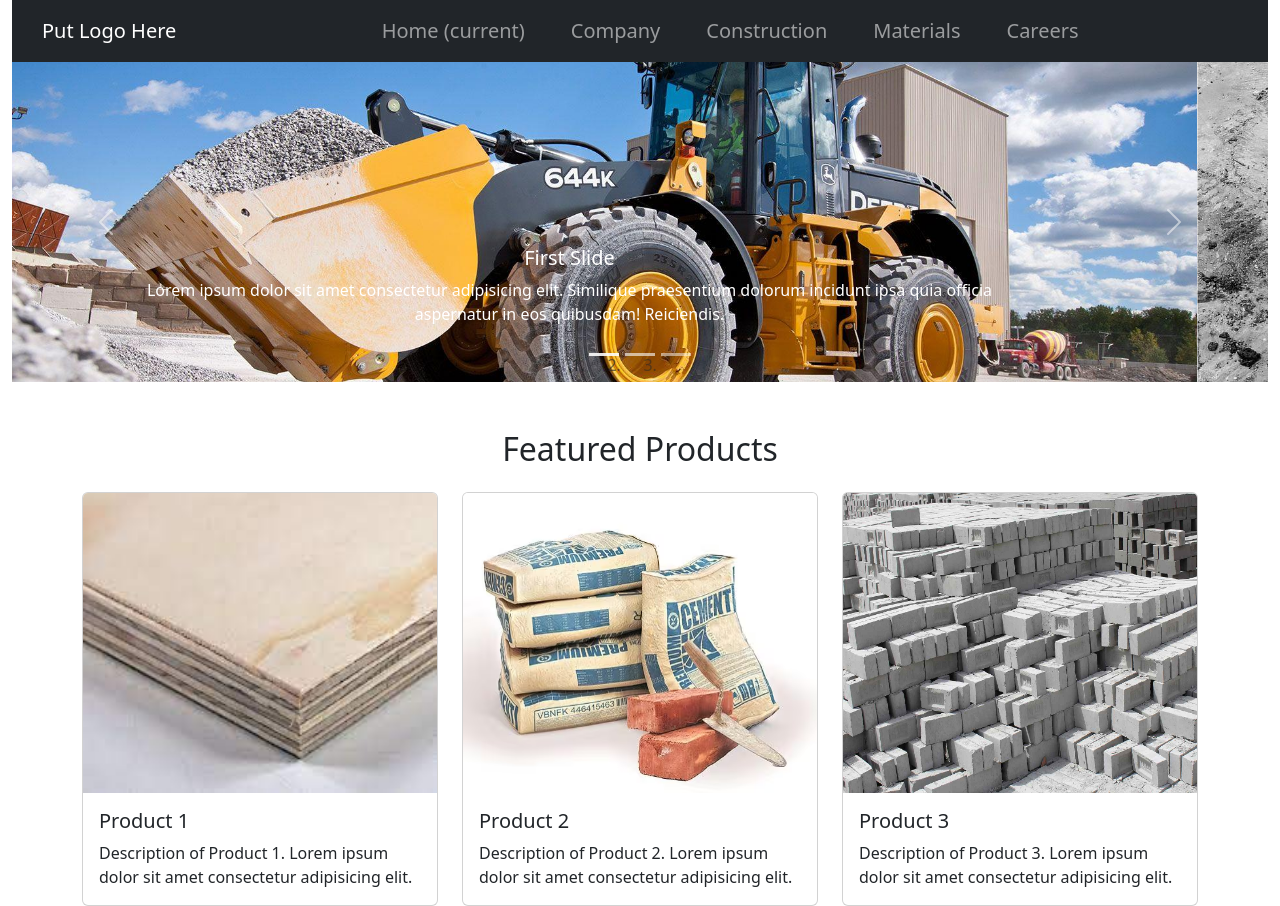
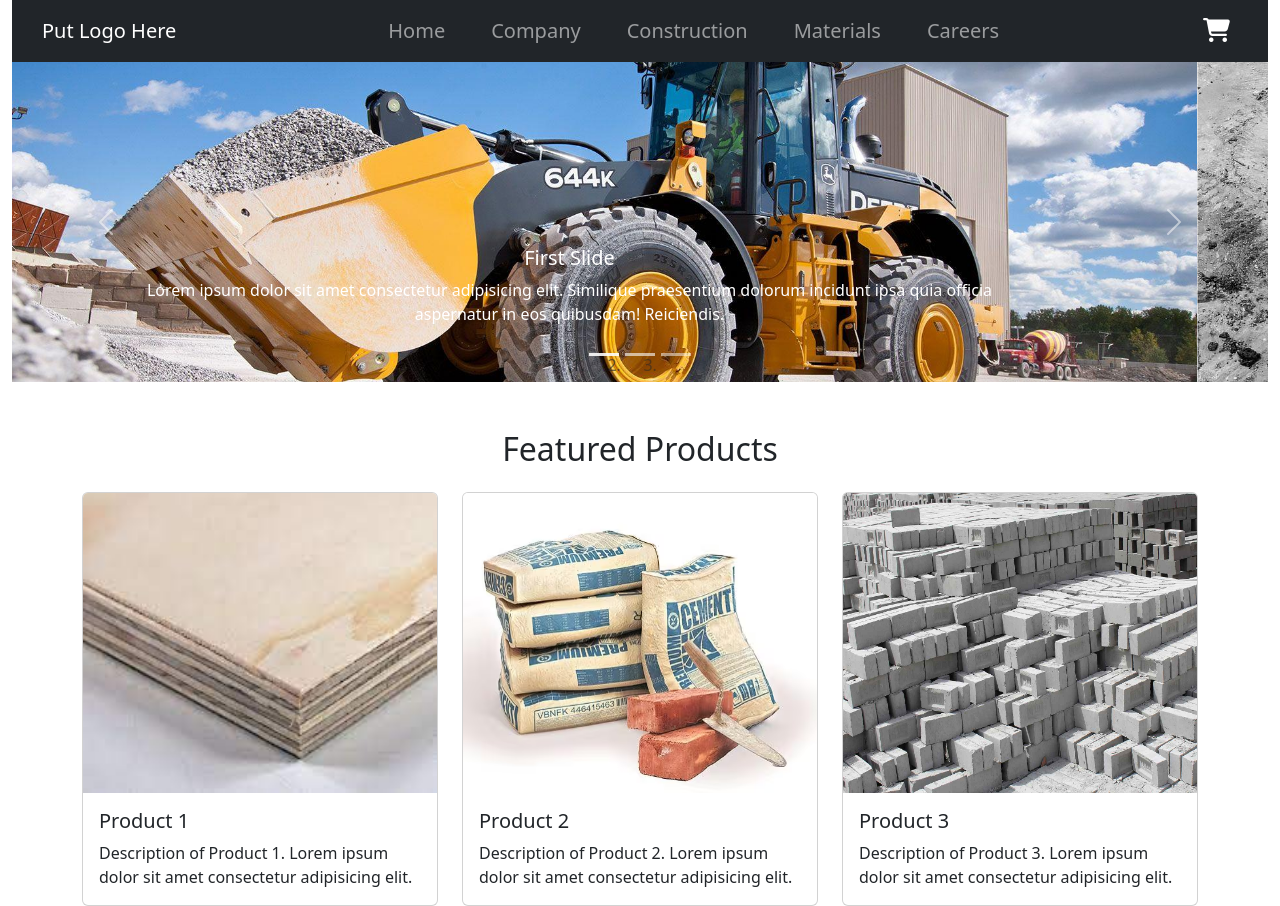
Before and after one commit to deonrtan/Construction_Website, a plain HTML site: page index.html in a window 1280 px wide. Drawn offline with nearby package versions, Linux system fonts and the light colour scheme.

Commit message:
shopping cart

```diff
--- a/index.html
+++ b/index.html
@@ -12,6 +12,10 @@
 
     <!-- Your Custom Stylesheet -->
     <link href="style.css" rel="stylesheet">
+
+    <!-- Font Awesome -->
+    <script src="https://kit.fontawesome.com/ccce52fe78.js" crossorigin="anonymous"></script>
+
 </head>
 
 <body>
@@ -19,7 +23,7 @@
     <!-- Nav Bar -->
     <div class="container-fluid">
         <nav class="navbar navbar-expand-lg navbar-dark bg-dark">
-            <a class="navbar-brand" style="margin-left:30px" href="#">Put Logo Here</a>
+            <a class="navbar-brand" style="margin-left: 30px;" href="#">Put Logo Here</a>
             <button class="navbar-toggler" type="button" data-toggle="collapse" data-target="#navbarNav"
                 aria-controls="navbarNav" aria-expanded="false" aria-label="Toggle navigation">
                 <span class="navbar-toggler-icon"></span>
@@ -31,25 +35,40 @@
                     <li class="nav-item active">
                         <a class="nav-link" href="#">Home <span class="sr-only">(current)</span></a>
                     </li>
-                    <li class="nav-item" style="margin-left:30px">
+                    <li class="nav-item" style="margin-left: 30px;">
                         <a class="nav-link" href="#">Company</a>
                     </li>
-                    <li class="nav-item" style="margin-left:30px">
+                    <li class="nav-item" style="margin-left: 30px;">
                         <a class="nav-link" href="#">Construction</a>
                     </li>
-                    <li class="nav-item" style="margin-left:30px">
+                    <li class="nav-item" style="margin-left: 30px;">
                         <a class="nav-link" href="#">Materials</a>
                     </li>
-                    <li class="nav-item" style="margin-left:30px">
+                    <li class="nav-item" style="margin-left: 30px;">
                         <a class="nav-link" href="#">Careers</a>
                     </li>
                 </ul>
             </div>
             <!-- End of Nav Items -->
+
+            <!-- Shopping Cart Container -->
+            <div class="navbar-nav ml-auto">
+                <div class="nav-item" style="padding-right: 30px;">
+                    <a class="nav-link" href="#">
+                        <i class="fas fa-shopping-cart" style="color: #ffffff; font-size: 24px;"></i>
+                        <!-- <span class="badge badge-pill badge-danger">3</span> -->
+                    </a>
+                </div>
+            </div>
+            <!-- End of Shopping Cart Container -->
+
         </nav>
         <!-- End of Nav Bar -->
     </div>
     <!-- End of Container -->
+
+
+
 
     <!-- Carousel -->
     <div class="container-fluid">
@@ -149,6 +168,11 @@
 
 
 
+    <!-- Footer -->
+
+
+
+
 
 
 
```
